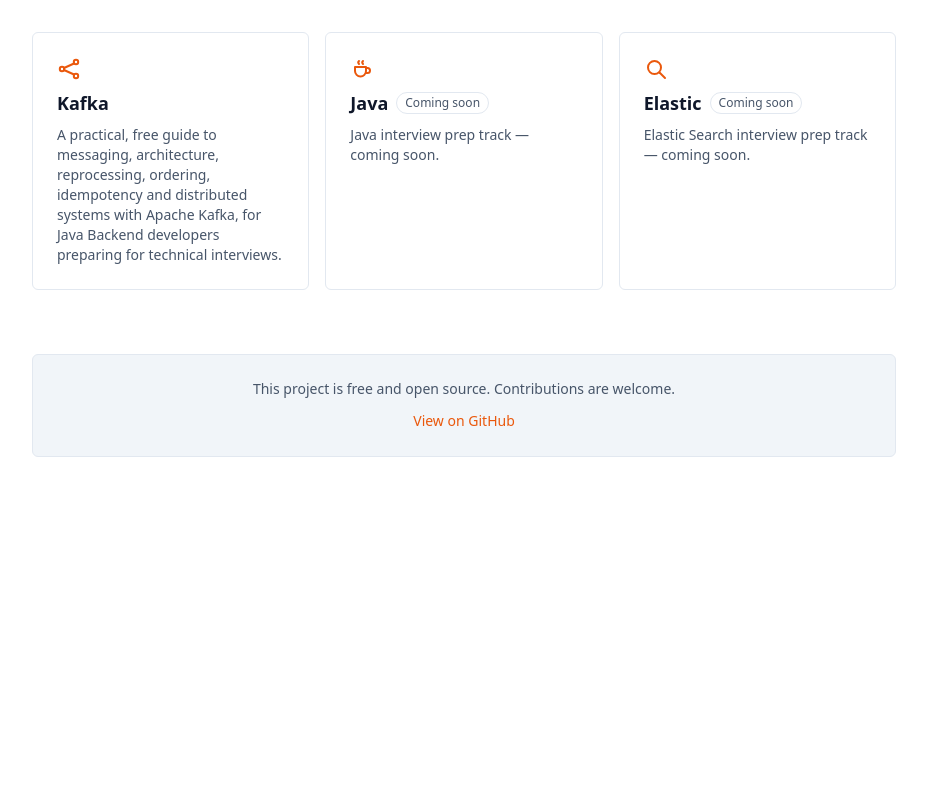
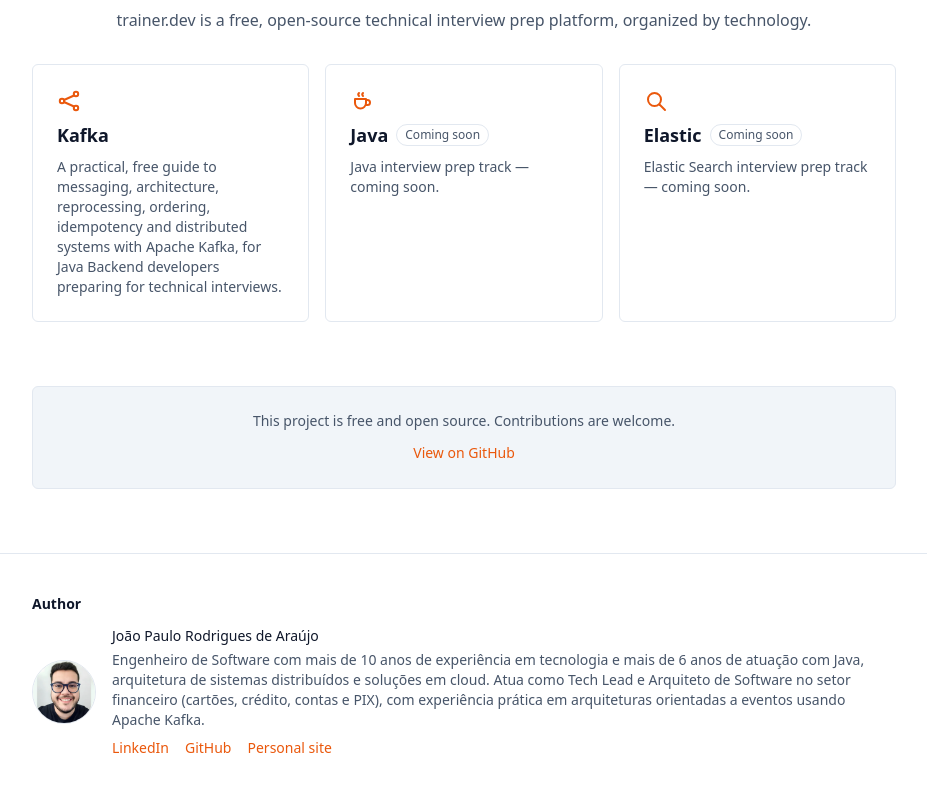
Before and after one commit to krieegor/interviewroadmap.dev, a Next.js app: page /en in a window 1280 px wide. Shown: the part 820-1612 px from the top of the page, without its empty margins (176-1103 px from the left). Before the commit the page ends 1341 px from the top, so only its background shows below. Built offline with nearby package versions, Linux system fonts and the light colour scheme; no server answers.

Commit message:
feat: ajustes de documentacao

```diff
--- a/specs/roadmap.md
+++ b/specs/roadmap.md
@@ -1,4 +1,4 @@
-# Roadmap — Apache Kafka para Entrevistas Java Sênior
+# Roadmap — trainer.dev
 
 ## Fase 1 — Análise (concluída)
 
@@ -64,18 +64,44 @@
 
 ## Pós-lançamento (backlog, fora do escopo inicial)
 
-- [x] Página dedicada por termo de glossário com deep link — `/[locale]/glossario/[slug]`, listagem em
-      `/glossario` linkando para cada página, sitemap e `validate-content` cobrindo a rota nova.
+- [x] Página dedicada por termo de glossário com deep link — `/[locale]/[tech]/glossario/[slug]`, listagem
+      em `/glossario` linkando para cada página, sitemap e `validate-content` cobrindo a rota nova.
 - [x] Sumário "nesta página" (coluna direita) nos capítulos — `rehype-slug` + `github-slugger` geram/replicam
       ids de heading, `TableOfContents` renderiza `##`/`###` com âncora, `<details>` equivalente em mobile.
 - [x] Exportação do e-book (capítulos) em PDF — gerado em build-time (`postbuild`) via Playwright a
-      partir da rota `/pt/livro/impressao`, publicado em `public/livro.pdf` e disponível para download na
-      página `/livro`. Só em português; export de PDF em inglês e EPUB continuam no backlog.
+      partir da rota `/pt/kafka/livro/impressao`, publicado em `public/livro.pdf` e disponível para
+      download na página `/livro`. Só em português; export de PDF em inglês e EPUB continuam no backlog.
 - [x] Internacionalização (EN) — infraestrutura completa: rotas `/pt/[...]` e `/en/[...]` simétricas,
       dicionários de UI tipados, loaders de conteúdo por locale, busca e sitemap por locale,
       `LocaleSwitcher` com fallback seguro. **Conteúdo 100% traduzido**: 15/15 capítulos, 50/50 perguntas,
       glossário completo (24 termos) e os 5 estudos de caso. Cada capítulo com diagrama próprio (SVG/React)
       ganhou a variante `*En.tsx` correspondente (padrão em `ProducerConsumerFlowEn.tsx`). Ver
       `specs/architecture.md` seção 13.
-- Testes E2E (Playwright) se o projeto crescer em complexidade de interação
-- Export de PDF do livro em inglês (hoje `scripts/generate-pdf.ts` gera só a versão `/pt/livro/impressao`)
+
+## Fase 6 — trainer.dev: plataforma multi-trilha (concluída)
+
+- [x] Modo "múltipla escolha" no simulador (além do modo aberto) — campo `quiz` obrigatório no frontmatter
+      de pergunta, alternativas embaralhadas em runtime, feedback visual certo/errado.
+- [x] Painel lateral para "ver resposta completa" no simulador (iframe da própria página da pergunta,
+      via `@radix-ui/react-dialog`) — não navega para fora nem perde o progresso da sessão.
+- [x] Correção de paginação do PDF — título não fica mais sozinho no fim de página (agrupamento
+      heading+parágrafo via plugin rehype próprio, `src/lib/mdx/rehype-keep-heading-with-next.mjs`).
+- [x] Capa do PDF com caixa de contribuidores e versão datada (dia/mês/ano).
+- [x] Restruturação completa da plataforma para multi-trilha: `/[locale]/[tech]/...`, trilha Kafka
+      completa, Java e Elastic Search como trilhas "em construção" com página própria. Ver
+      `specs/architecture.md` seção 14 (inclui o bug do Next.js 16 com `generateStaticParams` aninhado que
+      foi descoberto e contornado nessa migração).
+- [x] Landing page do seletor de trilha (`/[locale]`), com hero, seção "como funciona" e ícones por
+      trilha (`src/components/icons/TechIcon.tsx`).
+- [x] Logo próprio (`src/components/icons/Logo.tsx`, lambda estilizada) aplicado a favicon, `/icon`,
+      Header e landing.
+- [x] Repositório GitHub renomeado para `trainer.dev`.
+
+## Backlog (trilhas futuras e itens ainda em aberto)
+
+- Conteúdo real para a trilha **Java** (hoje só "em construção").
+- Conteúdo real para a trilha **Elastic Search** (hoje só "em construção").
+- Testes E2E (Playwright) se o projeto crescer em complexidade de interação.
+- Export de PDF do livro em inglês (hoje `scripts/generate-pdf.ts` gera só a versão `/pt/kafka/livro/impressao`).
+- Exportar/importar progresso do simulador e leitura em JSON (hoje só `localStorage`, perdido ao trocar de
+  navegador/dispositivo).
--- a/src/app/[locale]/page.tsx
+++ b/src/app/[locale]/page.tsx
@@ -1,3 +1,4 @@
+import Image from "next/image";
 import Link from "next/link";
 import { notFound } from "next/navigation";
 import { getTechConfig } from "@/config/tech";
@@ -38,7 +39,7 @@
   return (
     <div className="flex min-h-screen flex-col">
       <div className="mx-auto flex w-full max-w-6xl items-center justify-between px-4 py-4">
-        <span className="flex items-center gap-1.5 text-sm font-semibold text-[var(--color-text)]">
+        <span className="flex items-center gap-1.5 text-sm font-semibold text-[var(--color-text)] sm:text-base">
           <Logo className="text-[var(--color-accent)]" />
           {siteConfig.shortName}
         </span>
@@ -65,7 +66,7 @@
 
       <main id="conteudo-principal" className="mx-auto w-full max-w-4xl flex-1 px-4 py-16">
         <div className="flex flex-col items-center text-center">
-          <Logo className="h-12 w-12 text-[var(--color-accent)]" />
+          <Logo className="h-20 w-20 text-[var(--color-accent)]" />
           <p className="mt-4 text-sm font-medium uppercase tracking-wide text-[var(--color-accent)]">
             {dict.trackSelector.badge}
           </p>
@@ -140,6 +141,59 @@
           </a>
         </section>
       </main>
+
+      <footer className="border-t border-[var(--color-border)] py-10">
+        <div className="mx-auto max-w-4xl px-4">
+          <p className="text-sm font-semibold text-[var(--color-text)]">{dict.sobre.authorTitle}</p>
+          <div className="mt-3 flex flex-col gap-4 text-sm text-[var(--color-text-muted)] sm:flex-row sm:items-center">
+            {siteConfig.author.avatar ? (
+              <Image
+                src={siteConfig.author.avatar}
+                alt={siteConfig.author.name}
+                width={64}
+                height={64}
+                className="h-16 w-16 shrink-0 rounded-full border border-[var(--color-border)] object-cover"
+              />
+            ) : null}
+            <div>
+              <p className="font-medium text-[var(--color-text)]">{siteConfig.author.name}</p>
+              {siteConfig.author.bio ? <p className="mt-1">{siteConfig.author.bio}</p> : null}
+              <div className="mt-2 flex flex-wrap gap-4">
+                {siteConfig.author.linkedin ? (
+                  <a
+                    href={siteConfig.author.linkedin}
+                    target="_blank"
+                    rel="noreferrer"
+                    className="text-[var(--color-accent)] hover:underline"
+                  >
+                    {dict.sobre.linkedin}
+                  </a>
+                ) : null}
+                {siteConfig.author.github ? (
+                  <a
+                    href={siteConfig.author.github}
+                    target="_blank"
+                    rel="noreferrer"
+                    className="text-[var(--color-accent)] hover:underline"
+                  >
+                    {dict.sobre.github}
+                  </a>
+                ) : null}
+                {siteConfig.author.website ? (
+                  <a
+                    href={siteConfig.author.website}
+                    target="_blank"
+                    rel="noreferrer"
+                    className="text-[var(--color-accent)] hover:underline"
+                  >
+                    {dict.sobre.personalSite}
+                  </a>
+                ) : null}
+              </div>
+            </div>
+          </div>
+        </div>
+      </footer>
     </div>
   );
 }
```
Also changed, not shown: 2 other files (tests, documents, lock files or other folders).
